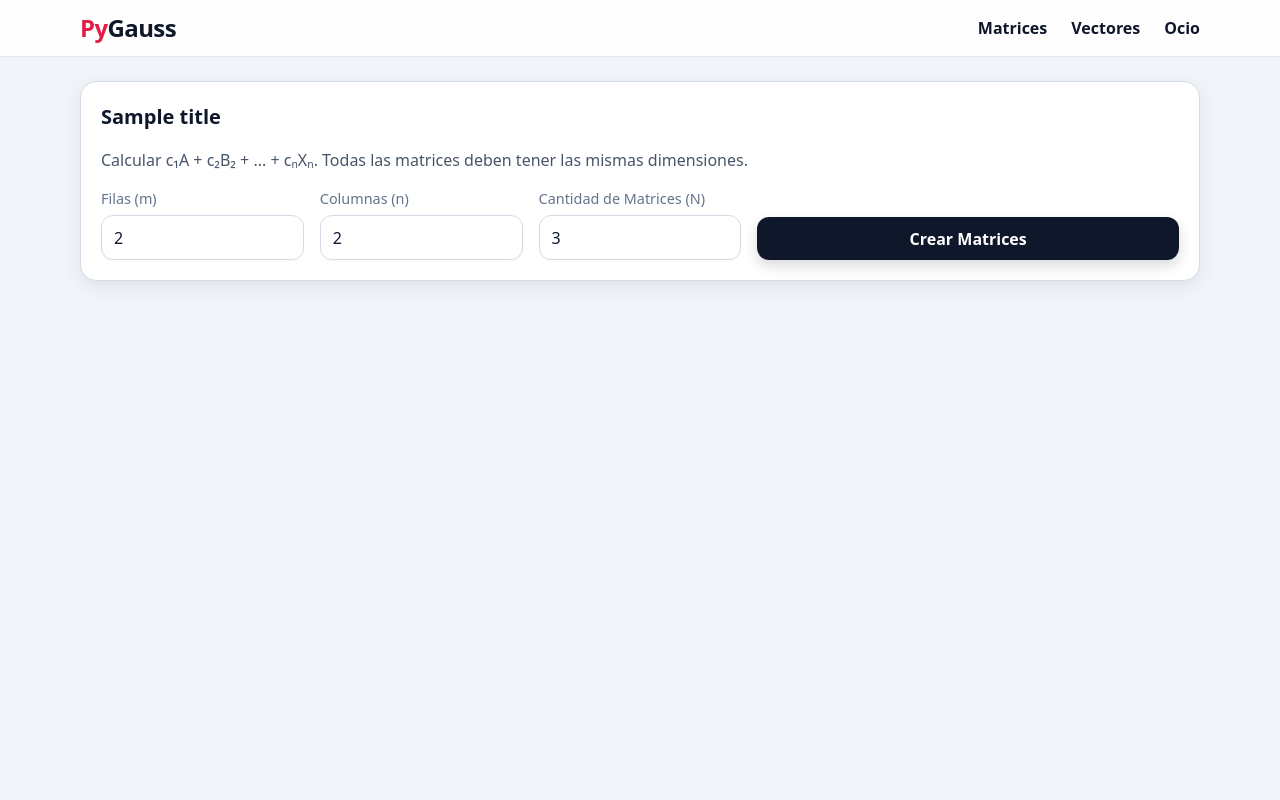
After one commit to AndreEJA/pyGauss, a Python web app: template app/templates/operaciones_escalar.html in a window 1280 px wide. The commit adds this page. Run offline with Jinja, Linux system fonts and the light colour scheme; the template is opened without the code that fills it: most values are stand-ins (such as "Sample title", 1, 10 or a date in 2020); some libraries are stand-ins or nearby versions.

```diff
--- a/app/static/css/styles.css
+++ b/app/static/css/styles.css
@@ -1,6 +1,12 @@
 :root{
-  --bg: #f1f5f9; --text:#0f172a; --panel:#ffffff; --border:#e2e8f0; --muted:#64748b;
-  --accent:#e11d48; --primary:#0f172a; --soft:#f8fafc;
+  --bg: #eef5fb;
+  --text:#0f172a;
+  --panel:#ffffff;
+  --border:#d3dce6;
+  --muted:#64748b;
+  --accent:#e11d48;
+  --primary:#0f172a;
+  --soft:#f8fafc;
 }
 body{background:var(--bg);color:var(--text);}
 .nav-link{color:#0f172a;text-decoration:none;font-weight:600}
--- /dev/null
+++ b/app/static/js/operaciones_escalar.js
@@ -0,0 +1,183 @@
+let ultimaCeldaActiva=null;
+
+function crearTabla(filas, columnas, containerDiv, index){
+  const tableId = `tabla-matriz${index}`;
+  const h4 = document.createElement('h4');
+  h4.className = 'text-lg font-medium text-slate-800 mb-2';
+  h4.textContent = `Matriz A${index} (m×n)`;
+
+  const tablaWrap = document.createElement('div');
+  tablaWrap.className = 'overflow-auto max-h-[30vh] rounded-xl border border-slate-200';
+
+  const tabla=document.createElement('table');
+  tabla.id = tableId;
+  tabla.className='matrix-table w-full mb-3';
+  tablaWrap.appendChild(tabla);
+
+  const tbody=document.createElement('tbody');
+  for(let r=0;r<filas;r++){
+    const tr=document.createElement('tr');
+    for(let c=0;c<columnas;c++){
+      const td=document.createElement('td'); td.className='celda';
+      const input=document.createElement('input'); input.type='text'; input.placeholder='0';
+      input.dataset.r = r;
+      input.dataset.c = c;
+      input.addEventListener('focus',()=> ultimaCeldaActiva=input);
+      td.appendChild(input); tr.appendChild(td);
+    }
+    tbody.appendChild(tr);
+  }
+  tabla.appendChild(tbody);
+
+  const escalarDiv = document.createElement('div');
+  escalarDiv.className = 'flex items-center gap-3 mb-4';
+
+  const spanLbl = document.createElement('span');
+  spanLbl.className = 'lbl font-semibold text-slate-900';
+  spanLbl.textContent = `Escalar c${index}:`;
+
+  const escalarInput = document.createElement('input');
+  escalarInput.id = `inp-escalar${index}`;
+  escalarInput.type = 'text';
+  escalarInput.value = '1';
+  // Clases para destacar el input con un borde rojo más grueso
+  escalarInput.className = 'input w-40 border-rose-500 border-2 focus:border-rose-700';
+
+  escalarInput.addEventListener('focus',()=> ultimaCeldaActiva=escalarInput);
+
+  escalarDiv.appendChild(spanLbl);
+  escalarDiv.appendChild(escalarInput);
+
+  containerDiv.appendChild(h4);
+  containerDiv.appendChild(tablaWrap);
+  containerDiv.appendChild(escalarDiv);
+
+  return tableId;
+}
+
+function leerMatricesYEscalares(numMatrices){
+  const matrices = [];
+  const escalares = [];
+  for(let i=1; i<=numMatrices; i++){
+      const tableId = `tabla-matriz${i}`;
+      const escalarId = `inp-escalar${i}`;
+
+      const tabla=document.getElementById(tableId);
+      const datos=[];
+      tabla.querySelectorAll('tbody tr').forEach(tr=>{
+        const vals=[]; tr.querySelectorAll('td input').forEach(inp=> vals.push(inp.value.trim())); datos.push(vals);
+      });
+      matrices.push(datos);
+
+      const escalar = document.getElementById(escalarId).value.trim();
+      escalares.push(escalar);
+  }
+  return {matrices, escalares};
+}
+
+function mostrarResultado(resultado){
+  const z=document.getElementById('zona-resultado');
+  const tabla=document.getElementById('tabla-resultado');
+  tabla.innerHTML='';
+  const tbody=document.createElement('tbody');
+  resultado.forEach(fila=>{
+    const tr=document.createElement('tr');
+    fila.forEach(val=>{
+      const td=document.createElement('td'); td.textContent=val; tr.appendChild(td);
+    });
+    tbody.appendChild(tr);
+  });
+  tabla.appendChild(tbody);
+  z.classList.remove('hidden');
+}
+
+function setMsg(t){ document.getElementById('msg').textContent = t||''; }
+
+function showModal(message){
+  const modal=document.getElementById('app-modal'); const txt=document.getElementById('modal-text');
+  txt.textContent=message; modal.classList.remove('hidden'); setTimeout(()=> modal.classList.add('show'), 10);
+}
+
+
+document.addEventListener('DOMContentLoaded',()=>{
+  document.getElementById('btn-crear').addEventListener('click',()=>{
+    const filas=parseInt(document.getElementById('inp-filas').value,10);
+    const columnas=parseInt(document.getElementById('inp-columnas').value,10);
+    const numMatrices=parseInt(document.getElementById('inp-cantidad-matrices').value,10);
+
+    if(!filas||!columnas||filas<=0||columnas<=0 || !numMatrices || numMatrices < 2){
+      showModal('Ingresa números válidos para las dimensiones y la cantidad de matrices (mínimo 2).');
+      return;
+    }
+
+    const contenedor = document.getElementById('contenedor-matrices-y-escalares');
+    contenedor.innerHTML = '';
+
+    for(let i=1; i<=numMatrices; i++){
+        crearTabla(filas, columnas, contenedor, i);
+    }
+
+    document.getElementById('zona-matrices').classList.remove('hidden');
+    document.getElementById('zona-resultado').classList.add('hidden');
+  });
+
+
+  document.getElementById('btn-resolver').addEventListener('click', async ()=>{
+      const numMatrices=parseInt(document.getElementById('inp-cantidad-matrices').value,10);
+      const {matrices, escalares} = leerMatricesYEscalares(numMatrices);
+
+      // Validation check (basic)
+      if (matrices.length !== numMatrices || escalares.length !== numMatrices) {
+          showModal('Error: Faltan datos de matrices o escalares. Asegúrate de crear la matriz primero.');
+          return;
+      }
+
+      setMsg('Calculando...');
+      const modo_precision=document.getElementById('sel-precision').value;
+      const decimales=parseInt(document.getElementById('inp-decimales').value,10)||6;
+
+      try{
+        const resp=await fetch('/matrices/operaciones/operar',{method:'POST',headers:{'Content-Type':'application/json'},
+          body: JSON.stringify({
+              matrices_str: matrices,
+              escalares_str: escalares,
+              operacion: 'suma_escalar_multiple', // Nuevo tipo de operación
+              modo_precision,
+              decimales
+          })});
+        const js=await resp.json();
+        if(!js.ok) throw new Error(js.error||'Error');
+        mostrarResultado(js.resultado);
+        setMsg('Listo.');
+      }catch(err){
+        setMsg('');
+        showModal('Error: '+err.message);
+      }
+  });
+
+  document.addEventListener('click', (e) => {
+    if (e.target.matches('.key')) {
+      const ins = e.target.getAttribute('data-ins');
+      if (ultimaCeldaActiva) {
+        const start = ultimaCeldaActiva.selectionStart || ultimaCeldaActiva.value.length;
+        const end = ultimaCeldaActiva.selectionEnd || start;
+        const v = ultimaCeldaActiva.value;
+        let toInsert = ins;
+        let cursorPos = start + toInsert.length;
+
+        if (ins === 'x^') {
+            toInsert = '^';
+            cursorPos = start + 1;
+        } else if (ins.endsWith('()')) {
+            // Manejar funciones como sqrt()
+            toInsert = ins.slice(0, -2) + '(';
+            cursorPos = start + toInsert.length;
+        }
+
+        ultimaCeldaActiva.value = v.slice(0, start) + toInsert + v.slice(end);
+        ultimaCeldaActiva.focus();
+        ultimaCeldaActiva.setSelectionRange(cursorPos, cursorPos);
+      }
+    }
+  });
+});
--- /dev/null
+++ b/app/templates/operaciones_escalar.html
@@ -0,0 +1,120 @@
+{% extends "base.html" %} {% block content %}
+<div class="space-y-8">
+  <section class="panel">
+    <h2 class="panel-title text-slate-900">{{ title }}</h2>
+    <p class="text-slate-600 mb-4">
+      Calcular c₁A + c₂B₂ + ... + cₙXₙ. Todas las matrices deben tener las
+      mismas dimensiones.
+    </p>
+    <div class="grid grid-cols-1 sm:grid-cols-5 gap-4 items-end">
+      <label class="block">
+        <span class="lbl">Filas (m)</span>
+        <input
+          id="inp-filas"
+          type="number"
+          min="1"
+          max="100"
+          value="2"
+          class="input"
+        />
+      </label>
+      <label class="block">
+        <span class="lbl">Columnas (n)</span>
+        <input
+          id="inp-columnas"
+          type="number"
+          min="1"
+          max="100"
+          value="2"
+          class="input"
+        />
+      </label>
+      <label class="block">
+        <span class="lbl">Cantidad de Matrices (N)</span>
+        <input
+          id="inp-cantidad-matrices"
+          type="number"
+          min="2"
+          max="10"
+          value="3"
+          class="input"
+        />
+      </label>
+      <div class="block sm:col-span-2">
+        <button
+          id="btn-crear"
+          class="btn-primary w-full"
+          data-operacion="{{ operacion }}"
+        >
+          Crear Matrices
+        </button>
+      </div>
+    </div>
+  </section>
+
+  <section id="zona-matrices" class="panel hidden">
+    <h3 class="text-lg font-bold text-slate-900 mb-4">
+      Matrices y Escalares
+    </h3>
+
+    <div id="contenedor-matrices-y-escalares" class="space-y-6"></div>
+
+    <div
+      class="grid grid-cols-1 sm:grid-cols-4 gap-4 items-end mt-6 border-t pt-6"
+    >
+      <label class="block col-span-2">
+        <span class="lbl">Precisión</span>
+        <select id="sel-precision" class="input">
+          <option value="fraccion">Fracciones exactas</option>
+          <option value="decimal">Decimales</option>
+        </select>
+      </label>
+      <label class="block">
+        <span class="lbl">Decimales (si aplica)</span>
+        <input
+          id="inp-decimales"
+          type="number"
+          min="0"
+          max="12"
+          value="6"
+          class="input"
+        />
+      </label>
+      <div class="block">
+        <button id="btn-resolver" class="btn-accent w-full">Resolver</button>
+      </div>
+    </div>
+
+    <div class="mt-4 keypad">
+      <button class="key" data-ins="(">(</button>
+      <button class="key" data-ins=")">)</button>
+      <button class="key" data-ins="+">+</button>
+      <button class="key" data-ins="-">−</button>
+      <button class="key" data-ins="*">×</button>
+      <button class="key" data-ins="/">÷</button>
+      <button class="key" data-ins="x^">x²</button>
+      <button class="key" data-ins="sqrt()">√</button>
+      <button class="key" data-ins="sin()">sin</button>
+      <button class="key" data-ins="cos()">cos</button>
+      <button class="key" data-ins="tan()">tan</button>
+      <button class="key" data-ins="pi">π</button>
+      <button class="key" data-ins="e">e</button>
+      <button class="key wide" data-ins="frac(, )">a/b</button>
+      <span class="tip"
+        >Tip: usa <code>frac(a,b)</code> o <code>3/4</code>.</span
+      >
+    </div>
+  </section>
+
+  <section id="zona-resultado" class="panel hidden">
+    <h3 class="text-lg font-semibold text-slate-900 mb-3">
+      Resultado: Suma Escalar
+    </h3>
+    <div class="overflow-auto max-h-[50vh] rounded-xl border border-slate-200">
+      <table id="tabla-resultado" class="matrix-table w-full"></table>
+    </div>
+  </section>
+</div>
+{% endblock %} {% block extra_js %}
+<script src="{{ url_for('static', filename='js/operaciones_escalar.js') }}"></script>
+{% endblock %}
```
Also changed, not shown: app/matrices/operaciones/operaciones_matrices.py (+43 -0 lines), app/matrices/operaciones/routes.py (+44 -13 lines), app/templates/menu_operaciones.html (+7 -0 lines).
